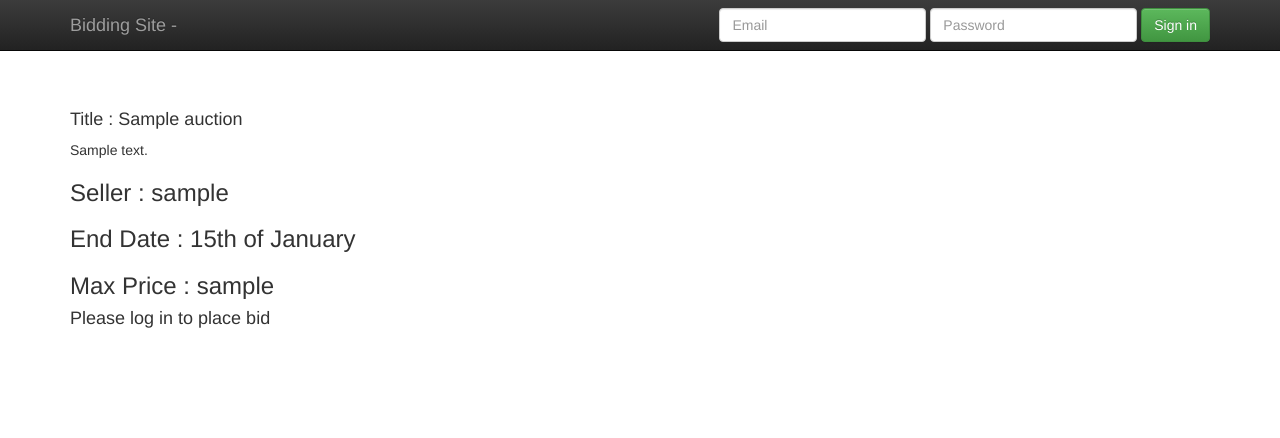
After one commit to nhanloukiala/yyas, a Django app: page /auction/1/ in a window 1280 px wide. The commit adds this page. Shown: the top 438 px of the page. Run offline with Django 3.2, Linux system fonts and the light colour scheme; tables that the repository leaves empty hold one stand-in row (values such as "Sample post"); some libraries are stand-ins or nearby versions.

Commit message:
third commit

```diff
--- a/YYAS/settings.py
+++ b/YYAS/settings.py
@@ -40,6 +40,7 @@ INSTALLED_APPS = (
     'django.contrib.staticfiles',
     'yyasweb',
     'debug_toolbar',
+    'bootstrap3',
 )
 
 MIDDLEWARE_CLASSES = (
@@ -107,6 +108,6 @@ USE_TZ = True
 # https://docs.djangoproject.com/en/1.8/howto/static-files/
 
 STATIC_URL = '/static/'
-LOGIN_URL = reverse_lazy('login')
-LOGIN_REDIRECT_URL = reverse_lazy('auction/create')
+#LOGIN_URL = reverse_lazy('login')
+LOGIN_REDIRECT_URL = reverse_lazy('auction_list')
 LOGOUT_REDIRECT_URL = reverse_lazy('home')
--- a/yyasweb/models.py
+++ b/yyasweb/models.py
@@ -5,6 +5,10 @@ from django.utils import timezone
 from datetime import datetime, timedelta
 from django.forms import ModelForm
 
+class AuctionState:
+    active = 'active'
+    banned = 'banned'
+    resolved = 'resolved'
 
 class Auction(models.Model):
     epsilon = 0.01
@@ -15,13 +19,20 @@ class Auction(models.Model):
     maxPrice = models.DecimalField(max_digits=10, decimal_places=2)
     maxBidId = models.CharField(max_length=20, default='')
     description = models.TextField()
-    startDate = models.DateTimeField(timezone.now())
+    startDate = models.DateTimeField(default=timezone.now())
     endDate = models.DateTimeField(null=False)
-    status = models.CharField(max_length=50)
+    status = models.CharField(max_length=50, default= AuctionState.active)
 
     def __str__(self):
         return "Seller : %s - Title : %s - minPrice : %s - maxPrice : %s - startDate : %s" % (
             self.seller.username, self.title, self.minPrice, self.maxPrice, str(self.startDate))
+    @property
+    def isActive(self):
+        return self.status == AuctionState.active
+
+    @property
+    def isBanned(self):
+        return self.status == AuctionState.banned
 
     @staticmethod
     def create(self, seller, description, title, minPrice, end):
@@ -49,10 +60,15 @@ class Auction(models.Model):
         auc.description = description
         auc.save()
 
+class AuctionForm(ModelForm):
+    class Meta:
+        model = Auction
+        fields = ('title', 'minPrice', 'description', 'endDate',)
+        exclude=('startDate',)
 
 class Bid(models.Model):
     auction = models.ForeignKey(Auction)
-    time = models.DateTimeField(timezone.now())
+    time = models.DateTimeField(default=timezone.now())
     price = models.DecimalField(max_digits=10, decimal_places=2)
     bidder = models.ForeignKey('auth.User')
 
@@ -65,14 +81,7 @@ class Bid(models.Model):
     def list(self):
         return Bid.objects.all()
 
-
-class AuctionState:
-    active = 'active'
-    banned = 'banned'
-    resolved = 'resolved'
-
-
-class AuctionForm(ModelForm):
+class BidForm(ModelForm):
     class Meta:
-        model = Auction
-        fields = ('title', 'minPrice', 'description', 'endDate',)
+        model = Bid
+        fields = ('price',)
--- /dev/null
+++ b/yyasweb/templates/auction/auction_detail.html
@@ -0,0 +1,28 @@
+{% extends 'auction/layout.html' %}
+
+{% block content %}
+    <h4>Title : {{ auction.title }}</h4>
+    <p>{{ auction.description }}</p>
+    <h3>Seller : {{ auction.seller.username }}</h3>
+    <h3>End Date : {{ auction.endDate|date:"jS \o\f F" }}</h3>
+    <h3>Max Price : {{ auction.seller.username }}</h3>
+
+    {% if user.is_authenticated %}
+        {% if auction.isActive %}
+            {% load bootstrap3 %}
+            {#form here#}
+            <form method="post" action="{% url 'place_bid' %}">
+            {% csrf_token %}
+                {% bootstrap_form form %}
+                <input type="hidden" name="auction_id" value="{{ auction.pk }}">
+                <button type="submit" class="btn btn-default">Place Bid</button>
+            </form>
+        {% elif auction.isBanned %}
+            <h4>Auction is banned</h4>
+        {% else %}
+            <h4>Auction is resolved</h4>
+        {% endif %}
+    {% else %}
+        <h4>Please log in to place bid</h4>
+    {% endif %}
+{% endblock %}
--- /dev/null
+++ b/yyasweb/templates/auction/layout.html
@@ -0,0 +1,56 @@
+<!DOCTYPE html>
+<html lang="en">
+<head>
+    <meta charset="UTF-8">
+    <title></title>
+    <!-- Latest compiled and minified CSS -->
+    <link rel="stylesheet" href="https://maxcdn.bootstrapcdn.com/bootstrap/3.3.5/css/bootstrap.min.css">
+
+    <!-- Optional theme -->
+    <link rel="stylesheet" href="https://maxcdn.bootstrapcdn.com/bootstrap/3.3.5/css/bootstrap-theme.min.css">
+
+    <!-- Latest compiled and minified JavaScript -->
+    <script src="https://maxcdn.bootstrapcdn.com/bootstrap/3.3.5/js/bootstrap.min.js"></script>
+    {% load bootstrap3 %}
+</head>
+
+<body>
+<!--nav bar-->
+<nav class="navbar navbar-inverse navbar-fixed-top">
+    <div class="container">
+        <div class="navbar-header">
+            <a class="navbar-brand" href="#">Bidding Site - {{ request.user.username }}</a>
+        </div>
+        {% if user.is_authenticated %}
+            <div id="navbar" class="collapse navbar-collapse">
+                <ul class="nav navbar-nav">
+                    <li><a href="{% url 'django.contrib.auth.views.logout' %}">Log Out</a></li>
+                    <li><a href="{% url 'create_auction' %}">Create New Auction</a></li>
+                </ul>
+            </div><!-- /.nav-collapse -->
+        {% else %}
+            <div id="navbar" class="navbar-collapse collapse">
+                <form method="post" class="navbar-form navbar-right" action="{% url 'custom_login' %}">
+                    {% csrf_token %}
+                    <div class="form-group">
+                        <input type="text" placeholder="Email" class="form-control" name="username">
+                    </div>
+                    <div class="form-group">
+                        <input type="password" placeholder="Password" class="form-control" name="password">
+                    </div>
+                    <button type="submit" class="btn btn-success">Sign in</button>
+                    <input type="hidden" name="next" value="{% url 'create_auction' %}"/>
+                </form>
+            </div>
+        {% endif %}
+        <!--/.navbar-collapse -->
+    </div>
+</nav>
+<div class="container">
+    <div class="row" style="padding: 100px 15px">
+        {% block content %}
+        {% endblock %}
+    </div>
+</div>
+</body>
+</html>
--- a/yyasweb/templates/registration/login.html
+++ b/yyasweb/templates/registration/login.html
@@ -1,4 +1,4 @@
-{% extends "auction/index.html" %}
+{% extends "auction/layout.html" %}
 {% block head %}
 <title>Login</title>
 {% endblock %}
--- a/yyasweb/urls.py
+++ b/yyasweb/urls.py
@@ -4,6 +4,9 @@ from django.conf.urls import url
 from . import views
 
 urlpatterns = [
-    url(r'^$', views.auction_list, name='auction_list'),
+    url(r'^$', views.welcome_view, name='welcome_view'),
     url(r'^auction/create/$', views.create_auction, name='create_auction'),
+    url(r'^auction/(?P<pk>\d+)/$', views.auction_detail, name='auction_detail'),
+    url(r'^login/$', views.login_view, name='custom_login'),
+    url(r'^bid/$', views.place_bid, name='place_bid')
 ]
--- a/yyasweb/views.py
+++ b/yyasweb/views.py
@@ -1,19 +1,50 @@
 from django.shortcuts import render
-from django.contrib.auth.decorators import login_required
+from django.contrib.auth import login, authenticate
 from django.http import *
 from .models import *
+from django.core.urlresolvers import reverse
+from django.contrib.auth.decorators import login_required
 import pdb
 
 
 # Create your views here.
 
-def auction_list(request):
+def welcome_view(request):
     if request.user.is_authenticated():
-        return render(request, 'auction/index.html',
+        return render(request, 'auction/auction_list.html',
                       {'username': request.user.username, 'auctions': Auction.listAuction()})
     else:
-        return render(request, 'auction/index.html')
+        return render(request, 'auction/auction_list.html')
 
+
+def auction_detail(request, pk):
+    auction = Auction.objects.get(pk=pk)
+    return render(request, 'auction/auction_detail.html',{'auction' : auction, 'form': BidForm()})
+
+def login_view(request):
+    username = request.POST['username']
+    password = request.POST['password']
+    user = authenticate(username=username, password=password)
+    # pdb.set_trace()
+    if user is not None:
+        if user.is_active:
+            login(request, user)
+            return HttpResponseRedirect(reverse('welcome_view'))
+        else:
+            return HttpResponse('user blocked')
+    else:
+        return Http404()
+
+@login_required
+def place_bid(request):
+    form = BidForm(request.POST)
+    if form.is_valid():
+        bid = form.save(commit=False)
+        pdb.set_trace()
+        bid.auction = Auction.objects.get(pk=request.POST['auction_id'])
+        bid.bidder = request.user
+        bid.save()
+    return HttpResponseRedirect(reverse('welcome_view'))
 
 def create_auction(request):
     if request.method == "GET":
@@ -27,5 +58,5 @@ def create_auction(request):
             auction.state = AuctionState.active
             auction.maxPrice = auction.minPrice
             auction.save()
-            return HttpResponse(str(auction))
-        raise Http404("Fail")
+            return HttpResponseRedirect(reverse('welcome_page'))
+        return render(request, 'auction/create.html', {'form': form})
```
Also changed, not shown: yyasweb/templates/auction/auction_list.html (added, +16 -0 lines), yyasweb/templates/auction/create.html (+10 -23 lines), yyasweb/templates/auction/index.html (deleted, +0 -47 lines).
